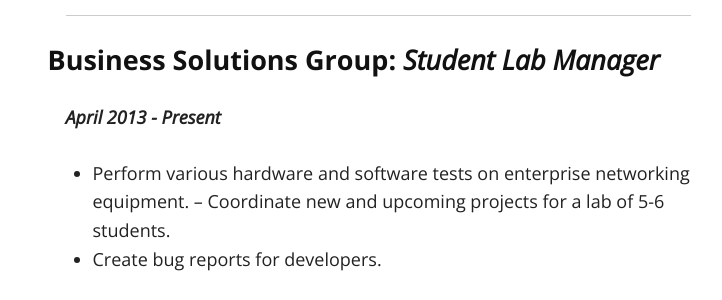
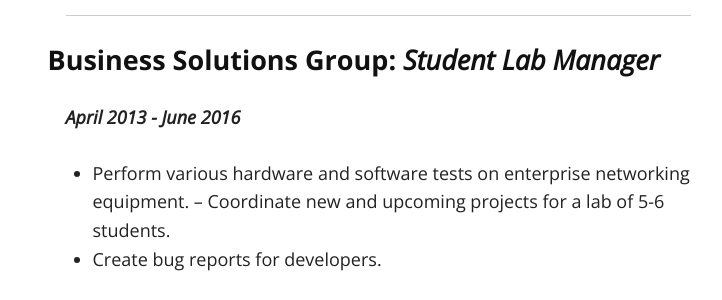
Before and after one commit to benrbrook/personal-page, a Jekyll site: the page built from index.md, in a window 1280 px wide and 900 px high, scrolled down 1194 px. Shown: the part 155-455 px from the top of the window, without its empty margins (262-984 px from the left). Built offline with Jekyll 4.4.1, drawn with Linux system fonts in a browser that asks for light colours.

Commit message:
Update BSG end date

```diff
--- a/index.md
+++ b/index.md
@@ -31,7 +31,7 @@ solutions to increase speed.
 
 #### Business Solutions Group: *Student Lab Manager*
 
-**_April 2013 - Present_**
+**_April 2013 - June 2016_**
 
 * Perform various hardware and software tests on enterprise networking equipment. – Coordinate new and upcoming projects for a lab of 5-6 students.
 * Create bug reports for developers.
```
